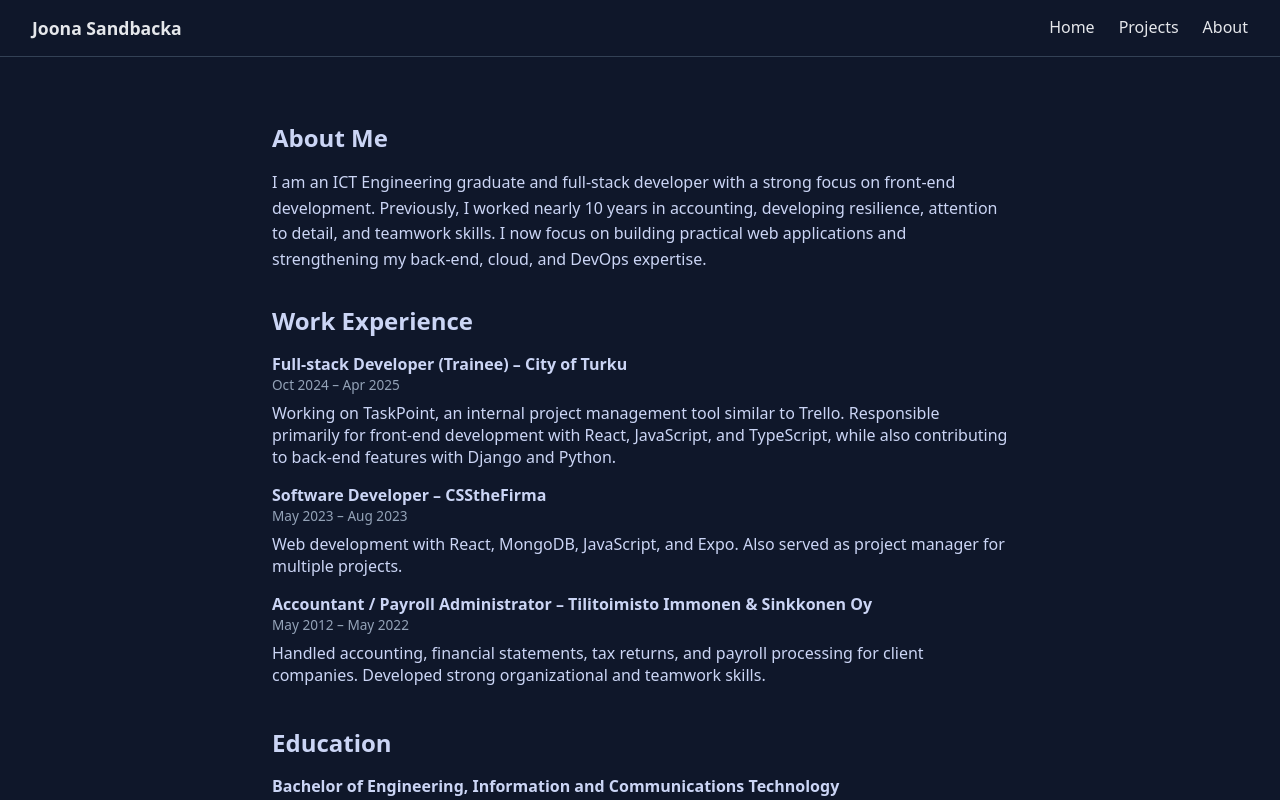
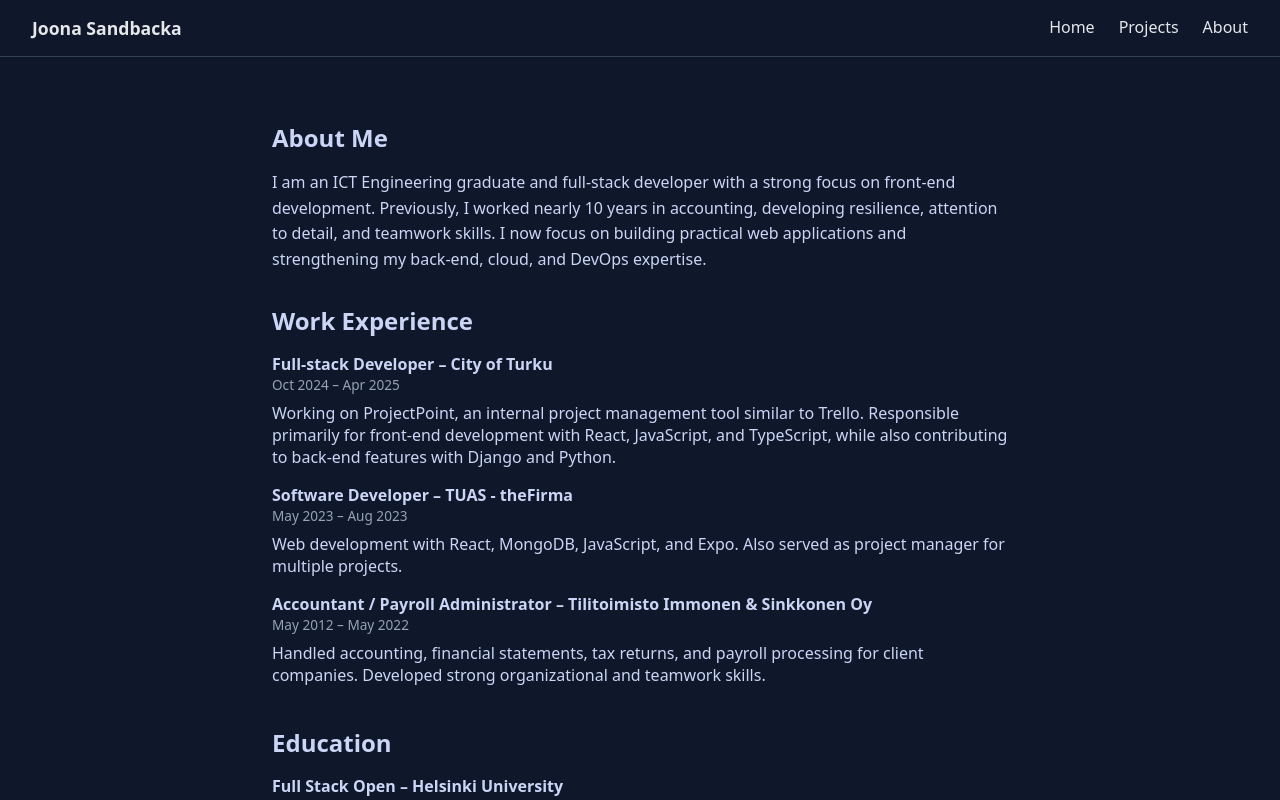
Before and after one commit to Jonttufantti/portfolio-website, a React (Vite) app: page /about in a window 1280 px wide. Shown: the top 800 px of the page. Built offline with nearby package versions, Linux system fonts and the light colour scheme.

Commit message:
Minor text fixes

```diff
--- a/src/pages/About.jsx
+++ b/src/pages/About.jsx
@@ -13,15 +13,15 @@ export default function About() {
 
       <Section title="Work Experience">
         <Item
-          title="Full-stack Developer (Trainee) – City of Turku"
+          title="Full-stack Developer – City of Turku"
           period="Oct 2024 – Apr 2025"
-          description="Working on TaskPoint, an internal project management tool similar to Trello.
+          description="Working on ProjectPoint, an internal project management tool similar to Trello.
           Responsible primarily for front-end development with React, JavaScript, and TypeScript,
           while also contributing to back-end features with Django and Python."
         />
 
         <Item
-          title="Software Developer – CSStheFirma"
+          title="Software Developer – TUAS - theFirma"
           period="May 2023 – Aug 2023"
           description="Web development with React, MongoDB, JavaScript, and Expo.
           Also served as project manager for multiple projects."
@@ -37,14 +37,14 @@ export default function About() {
 
       <Section title="Education">
         <Item
+          title="Full Stack Open – Helsinki University"
+          period="2025"
+          description="Modern web development course focusing on React, TypeScript, Node.js, and CI/CD."
+        />
+        <Item
           title="Bachelor of Engineering, Information and Communications Technology"
           period="2024"
           description="Turku University of Applied Sciences"
-        />
-        <Item
-          title="Full Stack Open – Helsinki University"
-          period="2025"
-          description="Modern web development course focusing on React, TypeScript, Node.js, and CI/CD."
         />
         <Item
           title="Vocational Qualification in Business and Administration"
```
